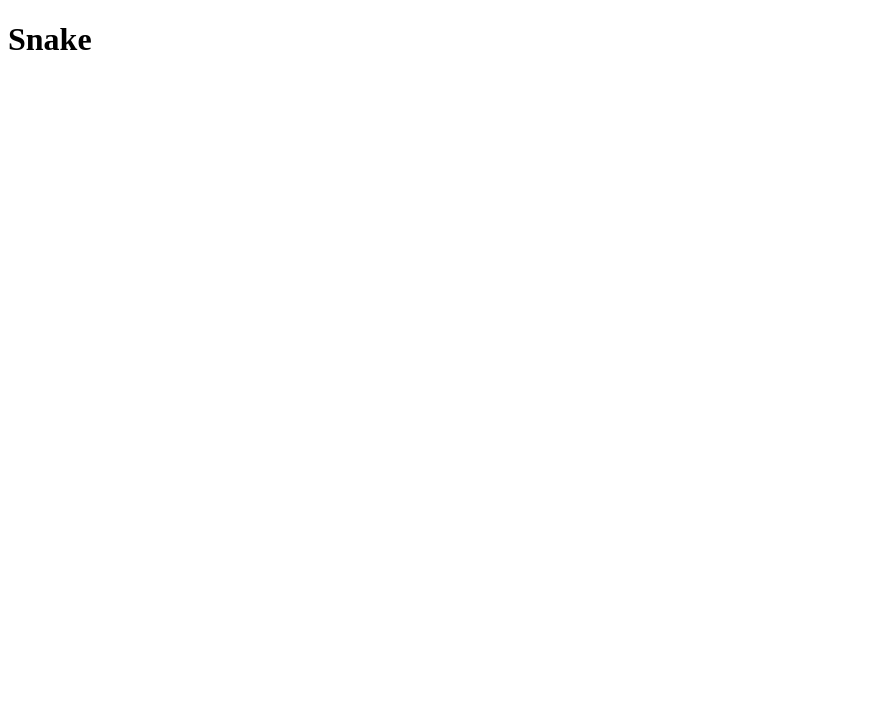
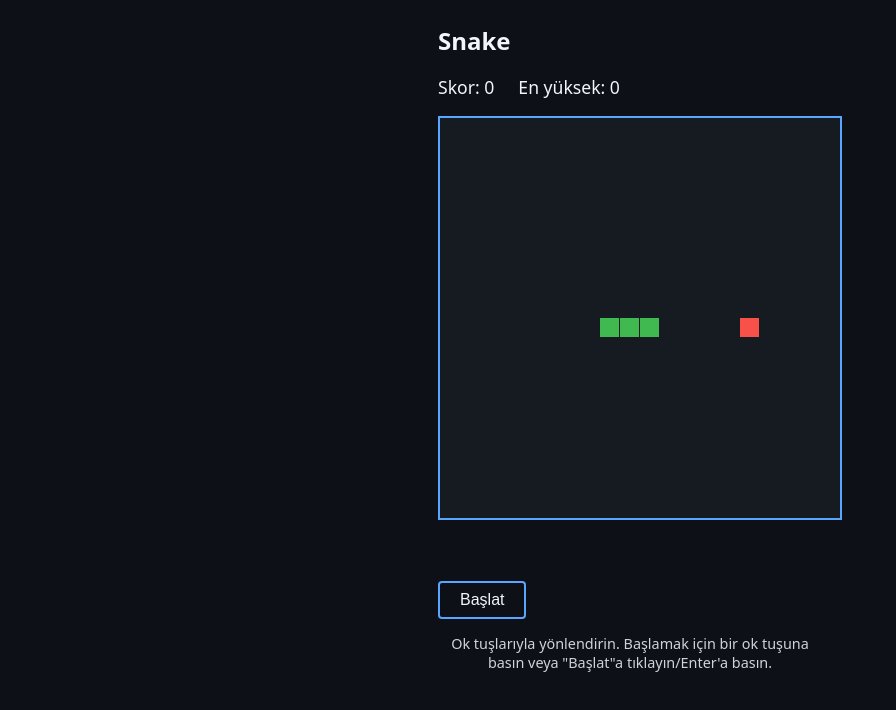
Before and after one commit to auto-forge-projects/snake-game, a website: page public/index.html in a window 1280 px wide. Shown: the whole page, without its empty margins (0-896 px from the left). Drawn offline with Linux system fonts and the light colour scheme.

Commit message:
feat(security): guvenlik basliklari + kilitli statik servis + erisilebilir UI + oyun kablolama (green) — TASK-008
[skip ci]

```diff
--- a/public/game.js
+++ b/public/game.js
@@ -137,5 +137,109 @@ if (typeof module !== 'undefined' && module.exports) {
 }
 
 if (typeof document !== 'undefined') {
-  // Tarayıcı bootstrap'ı sonraki task'larda (input/render/aria-live) doldurulacak.
+  // TASK-008: tarayıcı bootstrap'ı — input/render/aria-live köprüsü. Yalnız DOM/Canvas ile
+  // konuşur; oyun mantığı yukarıdaki saf fonksiyonlara devredilir. Untrusted/dinamik veri
+  // ASLA dinamik-HTML enjeksiyonuna atanmaz — yalnız textContent (SEC-4).
+  const KEY_TO_DIR = {
+    ArrowUp: { x: 0, y: -1 },
+    ArrowDown: { x: 0, y: 1 },
+    ArrowLeft: { x: -1, y: 0 },
+    ArrowRight: { x: 1, y: 0 },
+  };
+
+  const canvas = document.getElementById('board');
+  const ctx = canvas.getContext('2d');
+  const scoreEl = document.getElementById('score');
+  const bestEl = document.getElementById('best');
+  const statusEl = document.getElementById('status');
+  const startBtn = document.getElementById('start-btn');
+  const restartBtn = document.getElementById('restart-btn');
+
+  let state = createInitialState(
+    typeof getHighScore === 'function' ? getHighScore() : 0
+  );
+
+  function updateHud() {
+    scoreEl.textContent = String(state.score);
+    bestEl.textContent = String(state.best);
+  }
+
+  function render() {
+    const cell = state.grid.cell;
+    ctx.fillStyle = '#161b22';
+    ctx.fillRect(0, 0, canvas.width, canvas.height);
+    ctx.fillStyle = '#3fb950';
+    for (const seg of state.snake) {
+      ctx.fillRect(seg.x * cell, seg.y * cell, cell - 1, cell - 1);
+    }
+    ctx.fillStyle = '#f85149';
+    ctx.fillRect(state.food.x * cell, state.food.y * cell, cell - 1, cell - 1);
+  }
+
+  function beginGame() {
+    state = start(state);
+    startBtn.hidden = true;
+    restartBtn.hidden = true;
+    statusEl.textContent = '';
+  }
+
+  function handleGameOver() {
+    if (state.score > state.best) {
+      if (typeof setHighScore === 'function') setHighScore(state.score);
+      state = { ...state, best: state.score };
+    }
+    statusEl.textContent = `Oyun Bitti! Final skor: ${state.score}`;
+    restartBtn.hidden = false;
+    updateHud();
+  }
+
+  function handleDirectionKey(vec) {
+    if (state.status === 'idle') {
+      beginGame();
+    }
+    state = { ...state, next: turn(state.dir, vec) };
+  }
+
+  document.addEventListener('keydown', (e) => {
+    const vec = KEY_TO_DIR[e.key];
+    if (vec) {
+      e.preventDefault();
+      handleDirectionKey(vec);
+    }
+  });
+
+  startBtn.addEventListener('click', beginGame);
+  restartBtn.addEventListener('click', () => {
+    state = resetState(state.best);
+    startBtn.hidden = true;
+    restartBtn.hidden = true;
+    statusEl.textContent = '';
+    updateHud();
+  });
+
+  let lastTs = 0;
+  function loop(ts) {
+    if (!lastTs) lastTs = ts;
+    const delta = ts - lastTs;
+    lastTs = ts;
+    if (state.status === 'running') {
+      state.acc += delta;
+      while (state.acc >= state.stepMs) {
+        const wasRunning = state.status === 'running';
+        state = step(state);
+        state.acc -= state.stepMs;
+        if (wasRunning && state.status === 'gameover') {
+          handleGameOver();
+          break;
+        }
+      }
+      updateHud();
+    }
+    render();
+    requestAnimationFrame(loop);
+  }
+
+  updateHud();
+  render();
+  requestAnimationFrame(loop);
 }
--- a/public/index.html
+++ b/public/index.html
@@ -2,9 +2,28 @@
 <html lang="tr">
 <head>
   <meta charset="utf-8" />
+  <meta name="viewport" content="width=device-width, initial-scale=1" />
   <title>Snake</title>
+  <link rel="stylesheet" href="/styles.css" />
 </head>
 <body>
-  <h1>Snake</h1>
+  <main>
+    <h1>Snake</h1>
+    <div class="hud">
+      <p>Skor: <span id="score" aria-live="polite">0</span></p>
+      <p>En yüksek: <span id="best" aria-live="polite">0</span></p>
+    </div>
+    <canvas id="board" width="400" height="400" role="img" aria-label="Snake oyun alanı"></canvas>
+    <p id="status" aria-live="assertive"></p>
+    <div class="controls">
+      <button id="start-btn" type="button">Başlat</button>
+      <button id="restart-btn" type="button" hidden>Tekrar Oyna</button>
+    </div>
+    <p class="hint">
+      Ok tuşlarıyla yönlendirin. Başlamak için bir ok tuşuna basın veya "Başlat"a tıklayın/Enter'a basın.
+    </p>
+  </main>
+  <script src="/storage.js"></script>
+  <script src="/game.js"></script>
 </body>
 </html>
--- /dev/null
+++ b/public/styles.css
@@ -0,0 +1,71 @@
+/* public/styles.css — TASK-008: NFR-5 (kontrast ≥4.5:1 AA), minimal düz-renk ızgara (bkz. DL-03-001). */
+:root {
+  --color-bg: #0d1117;
+  --color-fg: #f0f6fc;
+  --color-grid: #161b22;
+  --color-snake: #3fb950;
+  --color-food: #f85149;
+  --color-accent: #58a6ff;
+}
+
+* {
+  box-sizing: border-box;
+}
+
+body {
+  margin: 0;
+  min-height: 100vh;
+  display: flex;
+  flex-direction: column;
+  align-items: center;
+  gap: 0.75rem;
+  padding: 1.5rem;
+  background: var(--color-bg);
+  color: var(--color-fg);
+  font-family: system-ui, sans-serif;
+}
+
+h1 {
+  margin: 0;
+  font-size: 1.5rem;
+}
+
+.hud {
+  display: flex;
+  gap: 1.5rem;
+  font-size: 1.1rem;
+}
+
+canvas#board {
+  background: var(--color-grid);
+  border: 2px solid var(--color-accent);
+  image-rendering: pixelated;
+}
+
+#status {
+  min-height: 1.5em;
+  font-weight: bold;
+  color: var(--color-food);
+}
+
+.controls button {
+  font-size: 1rem;
+  padding: 0.5rem 1.25rem;
+  border-radius: 4px;
+  border: 2px solid var(--color-accent);
+  background: var(--color-bg);
+  color: var(--color-fg);
+  cursor: pointer;
+}
+
+.controls button:focus-visible {
+  outline: 3px solid var(--color-accent);
+  outline-offset: 2px;
+}
+
+.hint {
+  max-width: 24rem;
+  text-align: center;
+  font-size: 0.9rem;
+  opacity: 0.85;
+}
```
Also changed, not shown: src/server.js (+36 -4 lines).
